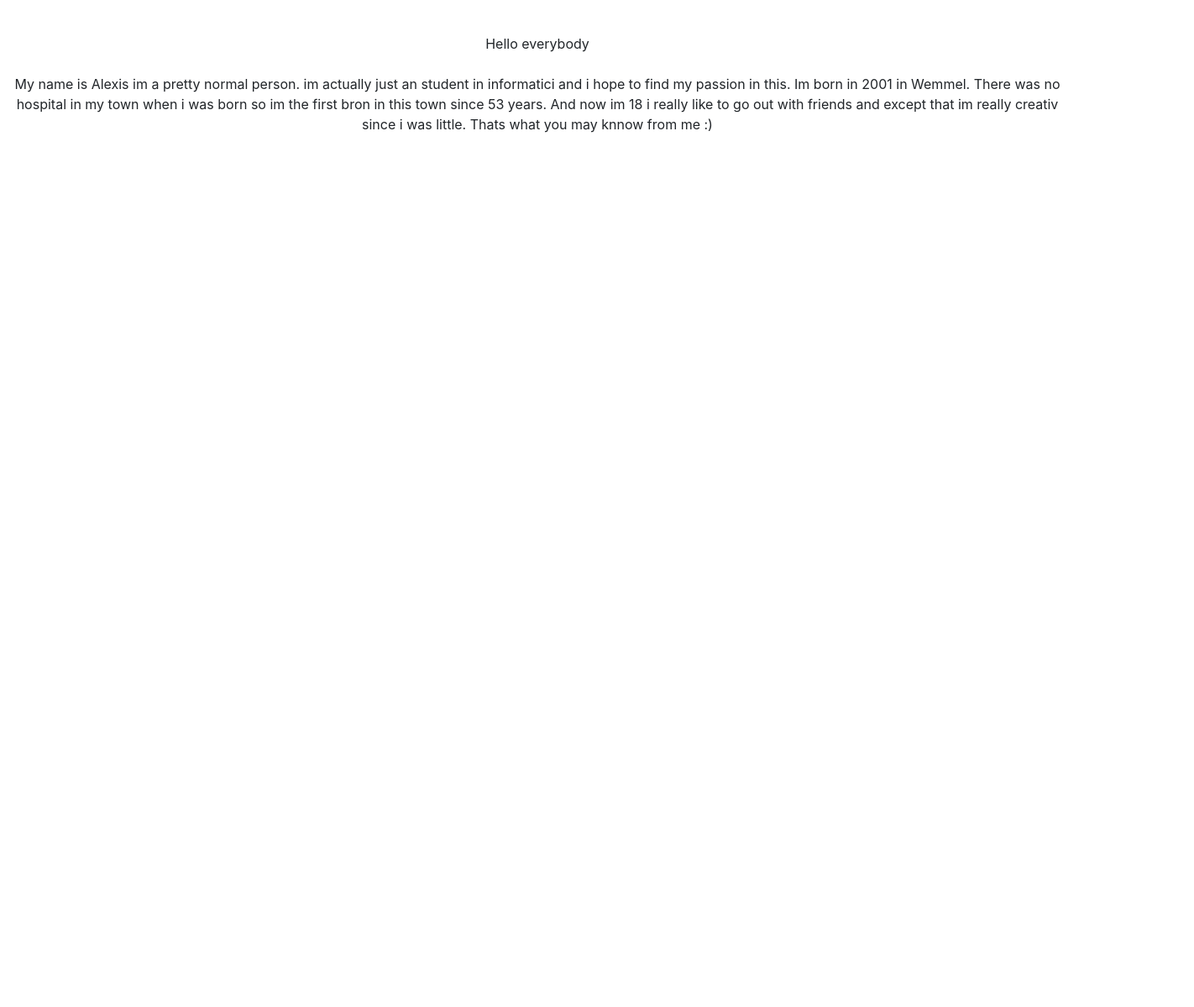
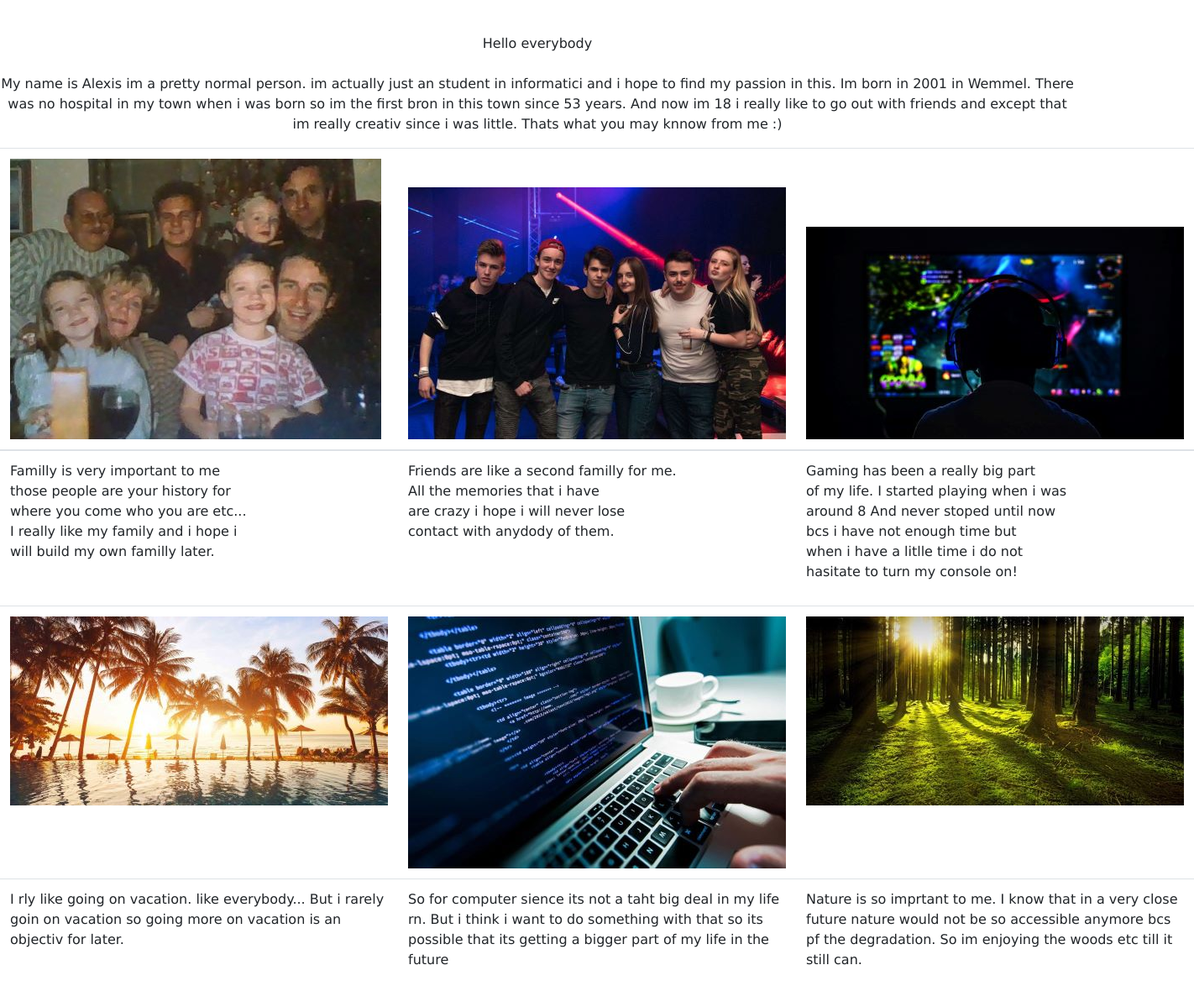
Before and after one commit to Al3xis69/Portfolio, a plain HTML site: page Alexis Site/index.html in a window 1280 px wide. Shown: the part 648-1847 px from the top of the page at 84% size, 1422 px wide, since content can reach past the window. Before the commit the page ends 824 px from the top, so only its background shows below. Drawn offline with nearby package versions, Linux system fonts and the light colour scheme.

Commit message:
developping site

```diff
--- a/Alexis Site/index.html
+++ b/Alexis Site/index.html
@@ -15,10 +15,10 @@
   <div class="collapse navbar-collapse" id="navbarSupportedContent">
     <ul class="navbar-nav mr-auto">
       <li class="nav-item active">
-        <a class="nav-link" href="#">About<span class="sr-only">(current)</span></a>
+        <a class="nav-link" href="#About">About<span class="sr-only">(current)</span></a>
       </li>
       <li class="nav-item">
-        <a class="nav-link" href="#">Pictures</a>
+        <a class="nav-link" href="#Pictures">Pictures</a>
       </li>
       <li class="nav-item dropdown">
         <a class="nav-link dropdown-toggle" href="#" id="navbarDropdown" role="button" data-toggle="dropdown" aria-haspopup="true" aria-expanded="false">
@@ -39,11 +39,40 @@
         <br>
         <br>
         <br>
-        <div class="a">
+        <div class="a" id="About">
         <h1>About me</h1>
             <br>
             <br>
         <p> Hello everybody<br><br> My name is Alexis im a pretty normal person. im actually just an student in informatici and i hope to find my passion in this. Im born in 2001 in Wemmel. There was no hospital in my town when i was born so im the first bron in this town since 53 years. And now im 18 i really like to go out with friends and except that im really creativ since i was little. Thats what you may knnow from me :)</p>
         </div>
+<div class="b" id="Pictures">
+<table class="table">
+  <thead>
+    <tr>
+      <th ><img src="img/fam.jpg"></th>
+      <th ><img src="img/friends.jpg"></th>
+      <th ><img src="img/Gaming.jpg"></th>
+    </tr>
+  </thead>
+  <tbody>
+    <tr>
+      <td><p>Familly is very important to me<br> those people are your history for<br> where you come who you are etc...<br>
+          I really like my family and i hope i<br> will build my own familly later.</p><br></td>
+      <td><p>Friends are like a second familly for me.<br> All the memories that i have <br>are crazy i hope i will never lose<br> contact with anydody of them.</p></td>
+      <td><p>Gaming has been a really big part<br> of my life. I started playing when i was<br> around 8 And never stoped until now<br> bcs i have not enough time but<br> when i have a litlle time i do not<br> hasitate to turn my console on!<br></p></td>
+    </tr>
+    <tr>
+       <td ><img src="img/vacs.jpg"></td>
+      <td ><img src="img/info.jpg"></td>
+      <td ><img src="img/nature.jpg"></td>
+    </tr>
+    <tr>
+      <td><p>I rly like going on vacation. like everybody... But i rarely goin on vacation so going more on vacation is an objectiv for later.</p></td>
+      <td><p>So for computer sience its not a taht big deal in my life rn. But i think i want to do something with that so its possible that its getting a bigger part of my life in the future</p></td>
+      <td><p>Nature is so imprtant to me. I know that in a very close future nature would not be so accessible anymore bcs pf the degradation. So im enjoying the woods etc till it still can.</p></td>
+    </tr>
+  </tbody>
+</table>
+        </div>
     </body>
 </html>
--- a/Alexis Site/stylesheet/style.css
+++ b/Alexis Site/stylesheet/style.css
@@ -1,11 +1,15 @@
 div.a {
   text-align: center;
+    font-family: verdana
+
 }
 
 div.b {
   text-align: left;
+    font-family: verdana
 }
 
 div.c {
   text-align: right;
+    font-family: verdana
 }
```
Also changed, not shown: Alexis Site/img/bgimg.jpg (added), Alexis Site/img/fam.jpg (added), Alexis Site/img/food.jpg (added), Alexis Site/img/friends.jpg (added), Alexis Site/img/gaming.jpg (added), Alexis Site/img/info.jpg (added), Alexis Site/img/nature.jpg (added), Alexis Site/img/vacs.jpg (added).
